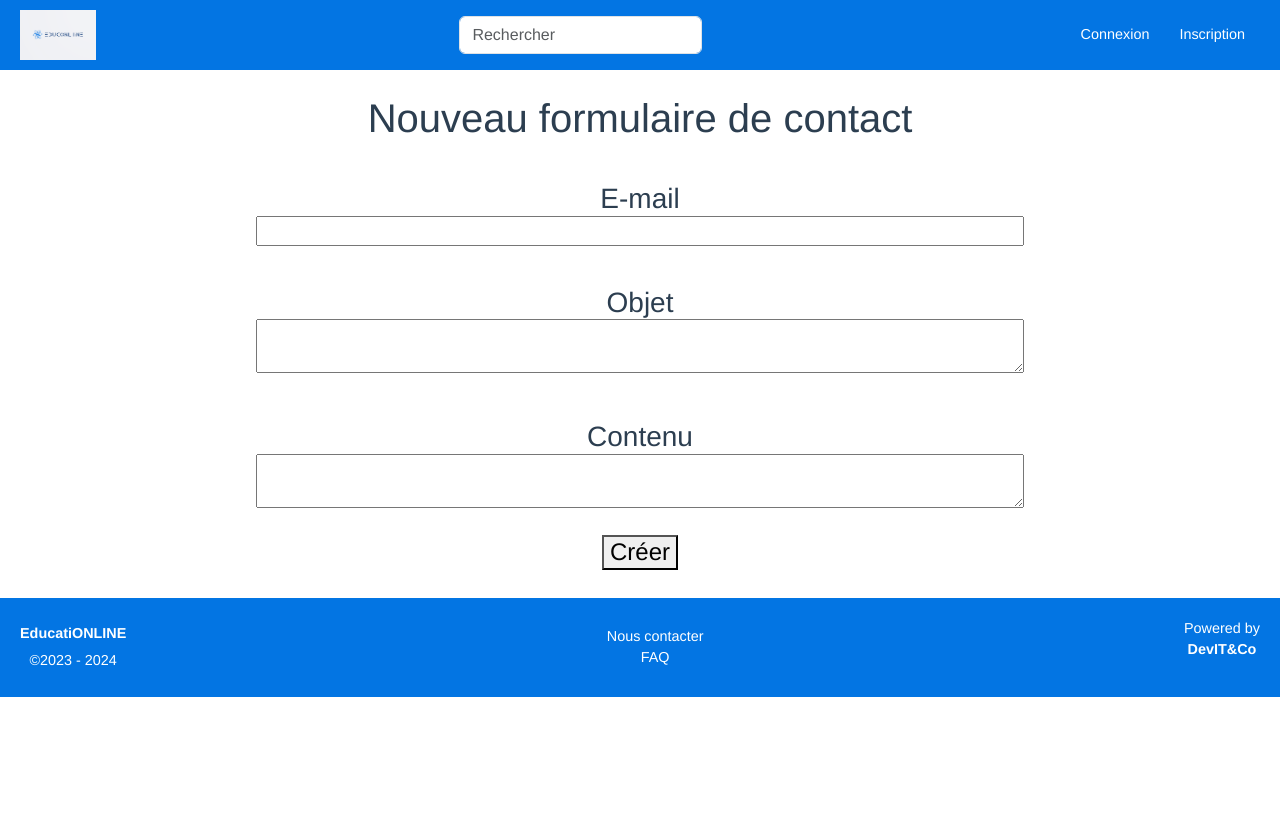
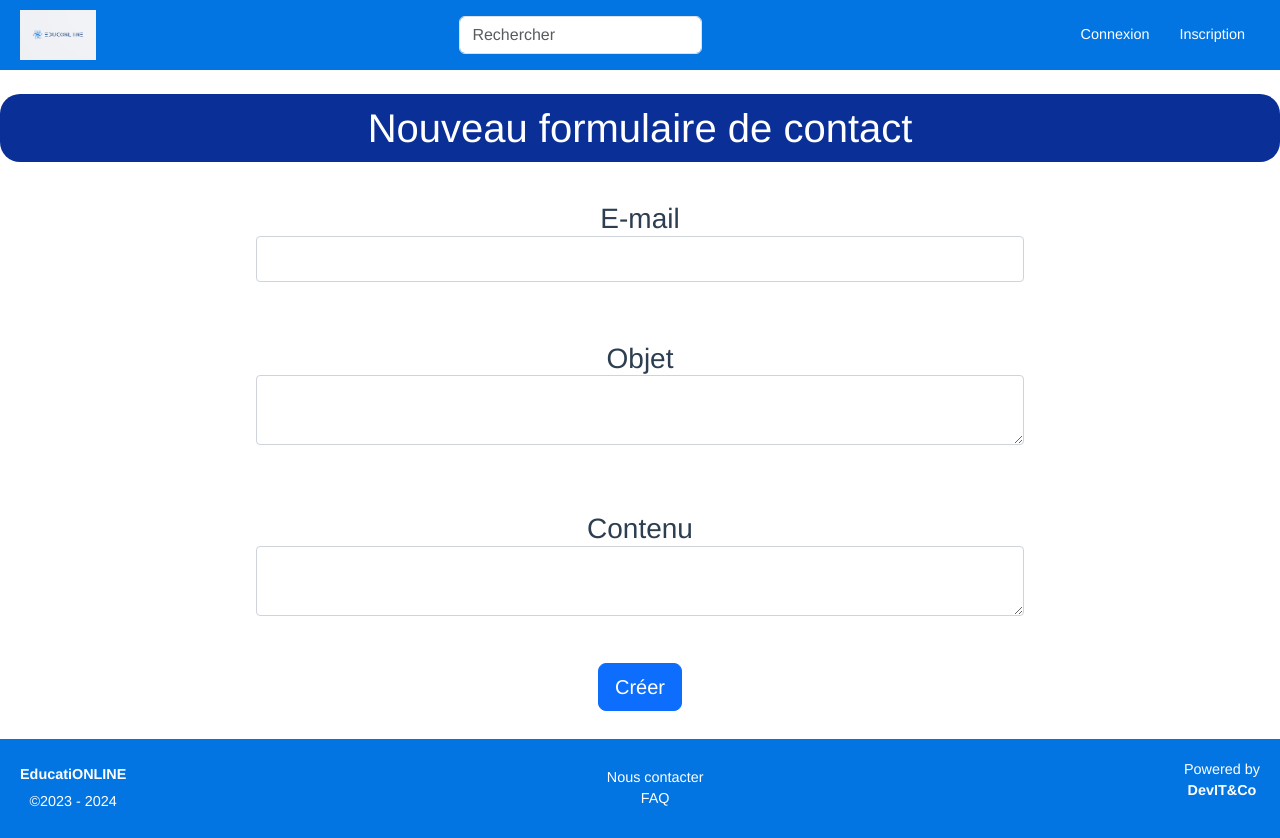
Before and after one commit to DevITandCo/EducatiOnline-frontend, a Vue app: page /contact in a window 1280 px wide. Before the commit the page ends 800 px from the top, so only its background shows below. Built offline with nearby package versions, Linux system fonts and the light colour scheme.

Commit message:
update-contact-page

```diff
--- a/src/views/ContactPage.vue
+++ b/src/views/ContactPage.vue
@@ -35,7 +35,7 @@
         </textarea>
 
           <div class="cud_articles">
-            <h4><button v-on:click="createForm()">Créer</button></h4>
+            <h4><button v-on:click="createForm()" class="btn btn-primary btn-lg btn-block">Créer</button></h4>
           </div>
         </form>
       </div>
@@ -107,6 +107,13 @@
   </script>
 
   <style scoped>
+    h1 {
+      text-align: center;
+      background-color: #0a2f96;
+      border-radius: 20px;
+      padding: 10px;
+      color: white;
+    }
     h3 {
       margin: 40px 0 0;
     }
@@ -124,6 +131,7 @@
 
     .txt_field {
       width: 60vw;
+      margin-bottom: 20px;
       /* border: none; */
       /* outline: none; */
       /* resize: none; */
@@ -146,5 +154,21 @@
     }
     .cud_articles a {
       flex: auto;
+      border-radius: 20px;
+      padding: 10px;
     }
+
+    input {
+      width: 100%;
+      padding: 10px;
+      border: 1px solid #ced4da;
+      border-radius: 4px;
+    }
+    textarea {
+      width: 100%;
+      padding: 10px;
+      border: 1px solid #ced4da;
+      border-radius: 4px;
+    }
+
   </style>
```
